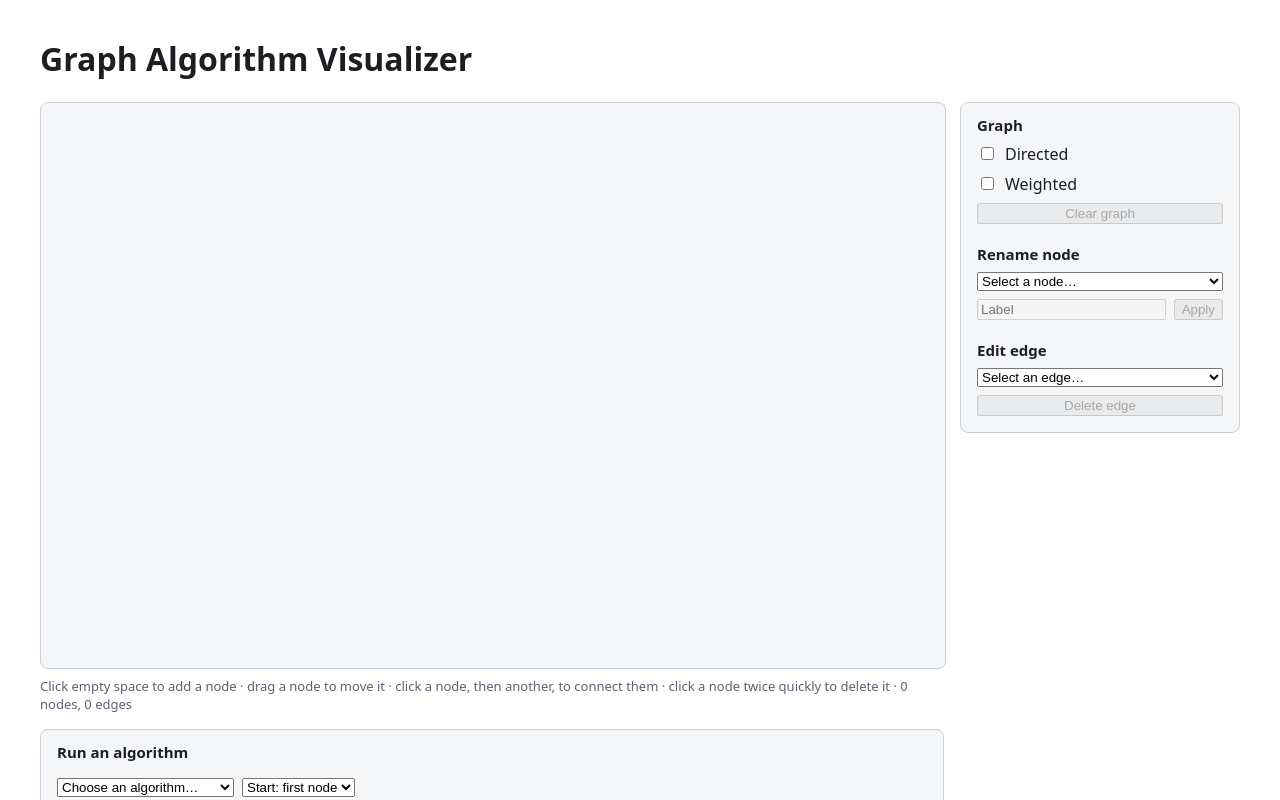
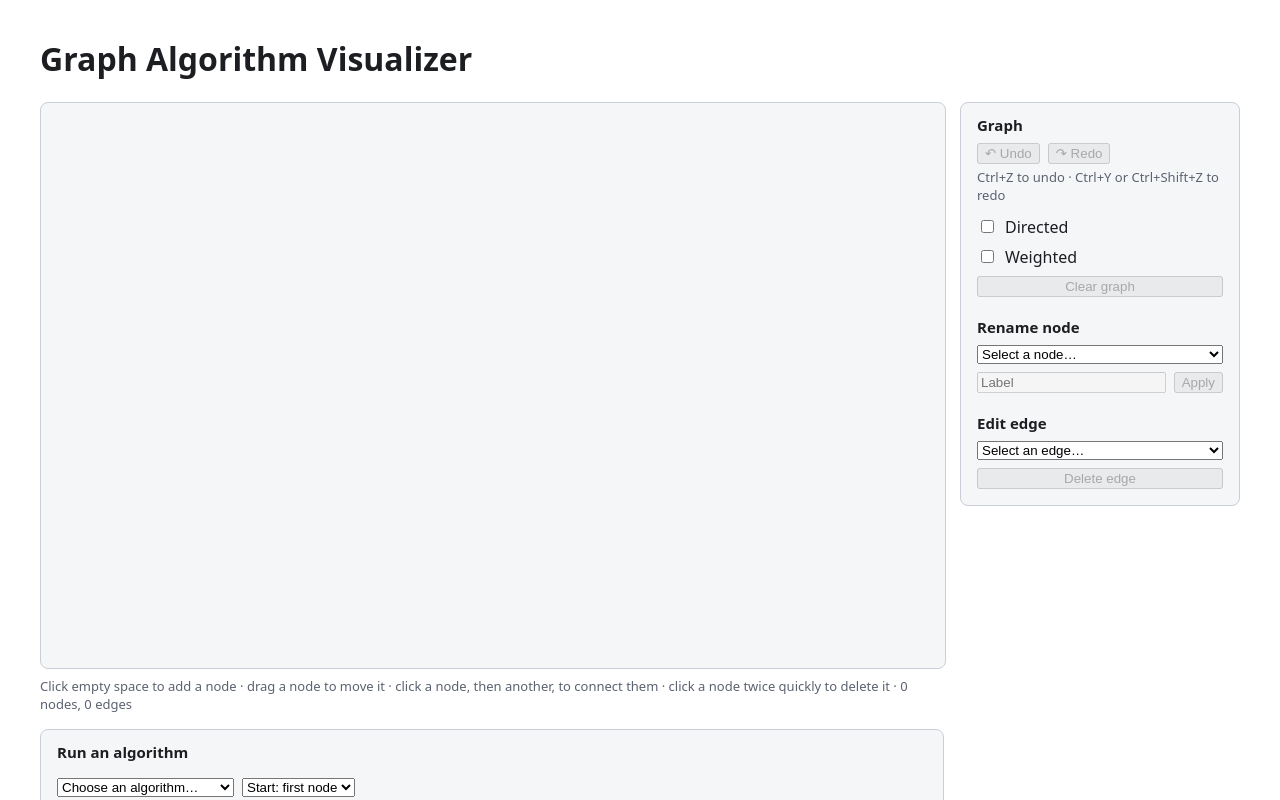
Before and after one commit to hirthik-hash/graph-algorithm-visualizer, a React (Vite) app: page / in a window 1280 px wide. Shown: the top 800 px of the page. Built offline with nearby package versions, Linux system fonts and the light colour scheme.

Commit message:
Day 21: Undo/Redo for graph edits (360 tests)

```diff
--- a/src/App.css
+++ b/src/App.css
@@ -666,3 +666,8 @@ textarea:focus-visible,
   background: var(--bg);
   color: var(--text);
 }
+
+/* ---- Day 21: undo/redo ---- */
+.controls .hint {
+  margin: -4px 0 4px;
+}
--- a/src/ui/GraphCanvas.tsx
+++ b/src/ui/GraphCanvas.tsx
@@ -155,6 +155,7 @@ export default function GraphCanvas() {
   const clickNode = useGraphStore((s) => s.clickNode)
   const removeNodeById = useGraphStore((s) => s.removeNodeById)
   const setEdgeWeight = useGraphStore((s) => s.setEdgeWeight)
+  const recordHistory = useGraphStore((s) => s.recordHistory)
 
   // Which edge's weight label is currently an inline editor, if any. This is
   // transient UI state, not graph data, so it lives here rather than in the
@@ -236,6 +237,10 @@ export default function GraphCanvas() {
       const dist = Math.hypot(e.clientX - d.startClientX, e.clientY - d.startClientY)
       if (dist < DRAG_THRESHOLD_PX) return
       d.moved = true
+      // A drag is now confirmed (not just a tap). Record ONE history entry
+      // for the whole gesture, before the first actual move — every
+      // following moveNode call in this same drag stays history-free.
+      recordHistory()
     }
     const p = toSvgPoint(e.clientX, e.clientY)
     moveNode(d.id, clamp(p.x, RADIUS, WIDTH - RADIUS), clamp(p.y, RADIUS, HEIGHT - RADIUS))
--- a/src/ui/GraphControls.tsx
+++ b/src/ui/GraphControls.tsx
@@ -1,9 +1,10 @@
 /**
- * Toolbar + edit dropdowns (Day 2).
+ * Toolbar + edit dropdowns (Day 2; Undo/Redo added Day 21).
  * Local state here is only UI drafts (which dropdown item is selected, text
  * being typed). The graph itself always lives in the store.
  */
-import { useState } from 'react'
+import { useEffect, useState } from 'react'
+import { isEditableTarget, resolveHistoryShortcut } from './keyboardShortcuts'
 import { useGraphStore } from './graphStore'
 import type { Graph } from '../model/graph'
 
@@ -20,6 +21,26 @@ export default function GraphControls() {
   const renameNode = useGraphStore((s) => s.renameNode)
   const removeEdgeById = useGraphStore((s) => s.removeEdgeById)
   const setEdgeWeight = useGraphStore((s) => s.setEdgeWeight)
+  const historyLength = useGraphStore((s) => s.history.length)
+  const futureLength = useGraphStore((s) => s.future.length)
+  const undo = useGraphStore((s) => s.undo)
+  const redo = useGraphStore((s) => s.redo)
+
+  // Ctrl+Z / Cmd+Z to undo, Ctrl+Y or Ctrl+Shift+Z (Cmd equivalents) to redo.
+  // Ignored while typing in a form field, so native text-field undo still works there.
+  useEffect(() => {
+    function handleKeyDown(event: KeyboardEvent) {
+      const target = event.target as HTMLElement | null
+      if (isEditableTarget(target?.tagName, target?.isContentEditable)) return
+      const shortcut = resolveHistoryShortcut(event.key, event.ctrlKey || event.metaKey, event.shiftKey)
+      if (shortcut === null) return
+      event.preventDefault()
+      if (shortcut === 'undo') undo()
+      else redo()
+    }
+    window.addEventListener('keydown', handleKeyDown)
+    return () => window.removeEventListener('keydown', handleKeyDown)
+  }, [undo, redo])
 
   const [nodeId, setNodeId] = useState('')
   const [labelDraft, setLabelDraft] = useState('')
@@ -35,6 +56,16 @@ export default function GraphControls() {
   return (
     <section className="controls">
       <h2>Graph</h2>
+
+      <div className="row">
+        <button onClick={undo} disabled={historyLength === 0} aria-label="Undo">
+          ↶ Undo
+        </button>
+        <button onClick={redo} disabled={futureLength === 0} aria-label="Redo">
+          ↷ Redo
+        </button>
+      </div>
+      <p className="hint">Ctrl+Z to undo · Ctrl+Y or Ctrl+Shift+Z to redo</p>
 
       <label className="row">
         <input type="checkbox" checked={graph.directed} onChange={(e) => setDirected(e.target.checked)} />
--- a/src/ui/graphStore.ts
+++ b/src/ui/graphStore.ts
@@ -1,10 +1,30 @@
 /**
- * Zustand store (Day 2).
+ * Zustand store (Day 2; undo/redo added Day 21).
  *
  * A THIN wrapper around the pure functions in model/graph.ts. The store owns
  * the single copy of the graph; components read it through selectors and never
  * keep their own copy. Model errors are caught here and surfaced as `notice`
  * so the UI can show a message instead of crashing.
+ *
+ * UNDO/REDO DESIGN: rather than recording and inverting individual actions,
+ * `history` holds whole past Graph snapshots and `future` holds snapshots
+ * available for redo. Graphs are plain immutable data, so this is simple and
+ * can never drift out of sync with "what really happened" the way replaying
+ * inverse operations could. The trade-off is memory for large graphs over a
+ * very long editing session, which is why history is capped (MAX_HISTORY).
+ *
+ * Every action that changes the graph is responsible for calling
+ * `recordHistory()` itself, and — this is the important rule — only AFTER
+ * confirming the change will actually happen (computing the new graph, or
+ * otherwise validating, before recording). An action that fails or is a no-op
+ * (an invalid weight, clicking a node to just start a connection, a blocked
+ * duplicate edge) must never push a phantom entry that undoes to an identical
+ * graph. The one exception is `moveNode`, which is called continuously while
+ * dragging (every pointermove) — recording history on every call would turn
+ * one drag into dozens of undo steps. Instead, the caller (GraphCanvas)
+ * records history ONCE, when a drag is first detected, via the exposed
+ * `recordHistory` action, and every following moveNode call during that same
+ * drag is history-free.
  */
 import { create } from 'zustand'
 import {
@@ -24,6 +44,9 @@ import {
 } from '../model/graph'
 import type { Graph, GraphEdge } from '../model/graph'
 
+/** Oldest entries are dropped once history exceeds this, so a long session can't grow without bound. */
+export const MAX_HISTORY = 50
+
 interface GraphState {
   graph: Graph
   /** Source node of an in-progress "click node, then click another" connection. */
@@ -32,6 +55,10 @@ interface GraphState {
   newEdgeWeight: number
   /** Last user-facing problem (duplicate edge, bad weight...). null when clear. */
   notice: string | null
+  /** Past graph snapshots, oldest first; the last entry is what undo restores. */
+  history: Graph[]
+  /** Snapshots available for redo, next-to-restore first. Cleared by any new edit. */
+  future: Graph[]
 
   addNodeAt: (x: number, y: number) => void
   moveNode: (id: string, x: number, y: number) => void
@@ -44,10 +71,14 @@ interface GraphState {
   setDirected: (directed: boolean) => void
   setWeighted: (weighted: boolean) => void
   setNewEdgeWeight: (weight: number) => void
-  /** Swap in a whole new graph (e.g. from the generator). */
+  /** Swap in a whole new graph (e.g. from the generator, an import, or a share link). */
   replaceGraph: (graph: Graph) => void
   clearGraph: () => void
   dismissNotice: () => void
+  /** Snapshots the CURRENT graph into history and clears the redo branch. Call before a graph-changing edit. */
+  recordHistory: () => void
+  undo: () => void
+  redo: () => void
 }
 
 const nameOf = (graph: Graph, id: string): string =>
@@ -58,9 +89,18 @@ export const useGraphStore = create<GraphState>()((set, get) => ({
   connectFromId: null,
   newEdgeWeight: 1,
   notice: null,
+  history: [],
+  future: [],
+
+  recordHistory: () => {
+    const { graph, history } = get()
+    const trimmed = history.length >= MAX_HISTORY ? history.slice(history.length - MAX_HISTORY + 1) : history
+    set({ history: [...trimmed, graph], future: [] })
+  },
 
   addNodeAt: (x, y) => {
     const { graph } = get()
+    get().recordHistory()
     set({
       graph: addNode(graph, { id: nextNodeId(graph), x: Math.round(x), y: Math.round(y) }),
       connectFromId: null,
@@ -68,12 +108,15 @@ export const useGraphStore = create<GraphState>()((set, get) => ({
     })
   },
 
+  // No history here: called continuously while dragging. The caller
+  // (GraphCanvas) records history once, at the start of a drag.
   moveNode: (id, x, y) => {
     set({ graph: moveNode(get().graph, id, Math.round(x), Math.round(y)) })
   },
 
   removeNodeById: (id) => {
     const { connectFromId, graph } = get()
+    get().recordHistory()
     set({
       graph: removeNode(graph, id),
       connectFromId: connectFromId === id ? null : connectFromId,
@@ -82,24 +125,26 @@ export const useGraphStore = create<GraphState>()((set, get) => ({
   },
 
   renameNode: (id, label) => {
+    get().recordHistory()
     set({ graph: renameNode(get().graph, id, label), notice: null })
   },
 
   clickNode: (id) => {
     const { connectFromId, graph, newEdgeWeight } = get()
 
-    // First click: remember the source.
+    // First click: remember the source. Not a graph change, so no history.
     if (connectFromId === null) {
       set({ connectFromId: id, notice: null })
       return
     }
-    // Clicking the source again cancels (no self-loops from the UI).
+    // Clicking the source again cancels (no self-loops from the UI). No graph change.
     if (connectFromId === id) {
       set({ connectFromId: null })
       return
     }
     // Refuse duplicates. Parallel edges can still exist in the model
     // (import/generator), the UI just doesn't create them by accident.
+    // Blocked, so no graph change and no history entry.
     if (findEdgeBetween(graph, connectFromId, id)) {
       set({
         connectFromId: null,
@@ -114,37 +159,54 @@ export const useGraphStore = create<GraphState>()((set, get) => ({
       target: id,
       ...(graph.weighted ? { weight: newEdgeWeight } : {}),
     }
-    set({ graph: addEdge(graph, edge), connectFromId: null, notice: null })
+    const nextGraph = addEdge(graph, edge) // validate/compute first
+    get().recordHistory() // only now that we know the edge is really being added
+    set({ graph: nextGraph, connectFromId: null, notice: null })
   },
 
   cancelConnect: () => set({ connectFromId: null }),
 
   removeEdgeById: (id) => {
-    set({ graph: removeEdge(get().graph, id), notice: null })
+    const nextGraph = removeEdge(get().graph, id)
+    get().recordHistory()
+    set({ graph: nextGraph, notice: null })
   },
 
   setEdgeWeight: (id, weight) => {
     try {
-      set({ graph: setEdgeWeight(get().graph, id, weight), notice: null })
+      const nextGraph = setEdgeWeight(get().graph, id, weight) // throws before any history is touched
+      get().recordHistory()
+      set({ graph: nextGraph, notice: null })
     } catch (err) {
       set({ notice: err instanceof Error ? err.message : 'Invalid weight' })
     }
   },
 
-  setDirected: (directed) => set({ graph: setDirected(get().graph, directed), notice: null }),
+  setDirected: (directed) => {
+    get().recordHistory()
+    set({ graph: setDirected(get().graph, directed), notice: null })
+  },
 
-  setWeighted: (weighted) => set({ graph: setWeighted(get().graph, weighted), notice: null }),
+  setWeighted: (weighted) => {
+    get().recordHistory()
+    set({ graph: setWeighted(get().graph, weighted), notice: null })
+  },
 
   setNewEdgeWeight: (weight) => {
     if (Number.isFinite(weight)) set({ newEdgeWeight: weight })
   },
 
-  replaceGraph: (graph) => set({ graph, connectFromId: null, notice: null }),
+  replaceGraph: (graph) => {
+    get().recordHistory()
+    set({ graph, connectFromId: null, notice: null })
+  },
 
-  // Keeps the directed/weighted settings: "clear" means "remove the drawing",
-  // not "forget how I configured the graph".
+  // Keeps the directed/weighted settings: "clear" means "remove the drawing,"
+  // not "forget how I configured the graph." History and future are left
+  // alone — clearing is itself one more undoable edit, not a history reset.
   clearGraph: () => {
     const { graph } = get()
+    get().recordHistory()
     set({
       graph: createGraph({ directed: graph.directed, weighted: graph.weighted }),
       connectFromId: null,
@@ -153,4 +215,30 @@ export const useGraphStore = create<GraphState>()((set, get) => ({
   },
 
   dismissNotice: () => set({ notice: null }),
+
+  undo: () => {
+    const { history, future, graph } = get()
+    if (history.length === 0) return
+    const previous = history[history.length - 1]
+    set({
+      graph: previous,
+      history: history.slice(0, -1),
+      future: [graph, ...future],
+      connectFromId: null,
+      notice: null,
+    })
+  },
+
+  redo: () => {
+    const { history, future, graph } = get()
+    if (future.length === 0) return
+    const next = future[0]
+    set({
+      graph: next,
+      history: [...history, graph],
+      future: future.slice(1),
+      connectFromId: null,
+      notice: null,
+    })
+  },
 }))
```
Also changed, not shown: src/ui/keyboardShortcuts.ts (+18 -3 lines), 2 other files (tests, documents, lock files or other folders).
